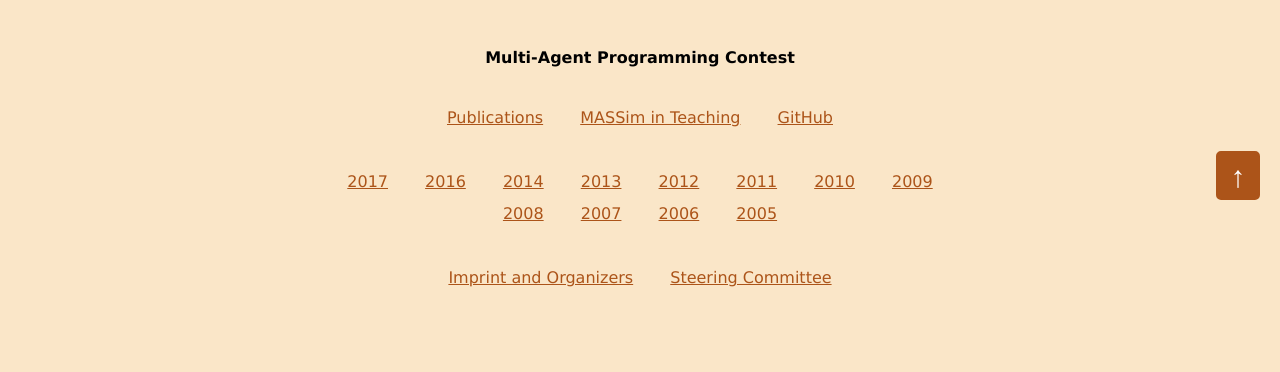
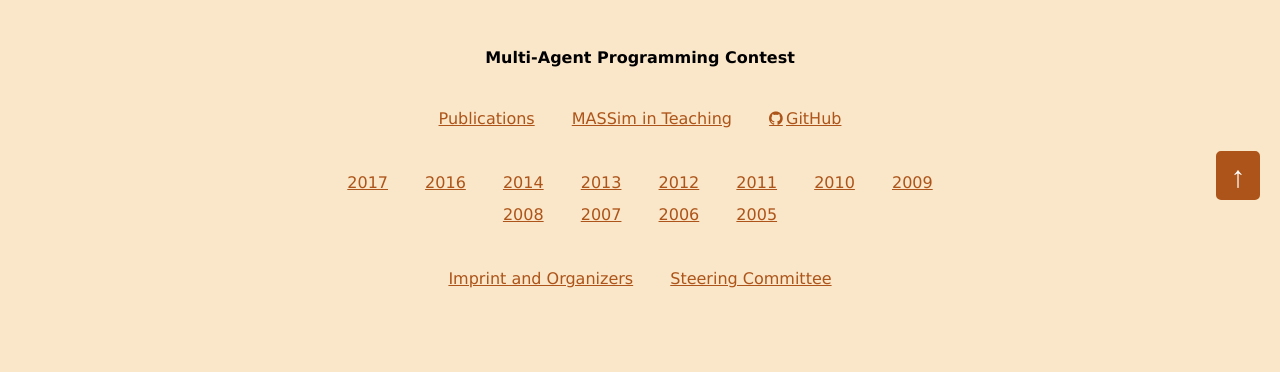
Before and after one commit to agentcontest/agentcontest.github.io, a Jekyll site: the page built from mailing-list.md, in a window 1280 px wide. Shown: the part 690-1062 px from the top of the page. Built offline with Jekyll 4.4.1, drawn with Linux system fonts in a browser that asks for light colours.

Commit message:
add an icon to github links

```diff
--- a/css/main.css
+++ b/css/main.css
@@ -143,6 +143,12 @@
   font-family: FontAwesome;
   margin-right: 0.2em;
   content: "\f0f6";
+}
+
+a[href^="https://github.com/"]:before {
+  font-family: FontAwesome;
+  margin-right: 0.2em;
+  content: "\f09b";
 }
 
 a[href$=".tar.bz2"]:before,
```
